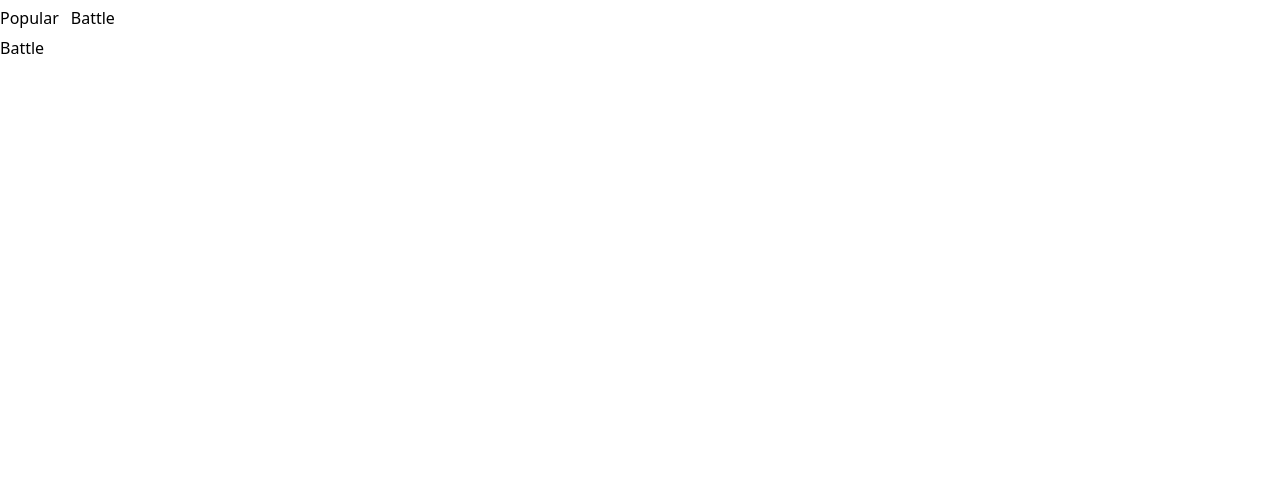
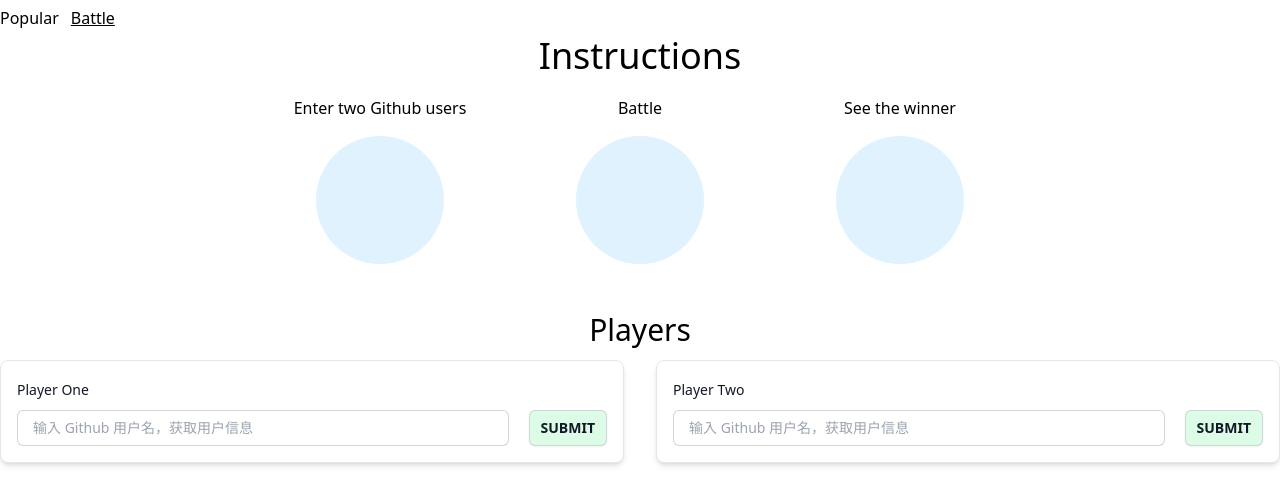
Before and after one commit to HarryPoint/fanxi-pro5, a React (Vite) app: page /#/battle in a window 1280 px wide. Shown: the top 504 px of the page. Built offline with nearby package versions, Linux system fonts and the light colour scheme.

Commit message:
feat: 添加battle页面

```diff
--- a/index.html
+++ b/index.html
@@ -5,7 +5,7 @@
     <link rel="icon" type="image/svg+xml" href="/vite.svg" />
     <meta name="viewport" content="width=device-width, initial-scale=1.0" />
     <title>Vite + React + TS</title>
-    <script src="https://at.alicdn.com/t/c/font_4635760_2wsy5ri3xk.js"></script>
+    <script src="//at.alicdn.com/t/c/font_4635760_5bg9r3s84ux.js"></script>
   </head>
   <body>
     <div id="root"></div>
--- a/package.json
+++ b/package.json
@@ -9,7 +9,7 @@
     "build-force": "vite build",
     "lint": "eslint . --ext ts,tsx --report-unused-disable-directives --max-warnings 0",
     "preview": "vite preview",
-    "pub": "gh-pages -d dist/"
+    "pub": "npm run build-force && gh-pages -d dist/"
   },
   "dependencies": {
     "axios": "^1.7.2",
--- a/src/App.tsx
+++ b/src/App.tsx
@@ -1,6 +1,7 @@
 import { Routes, Route, Outlet, Link } from "react-router-dom";
 import Home from "./pages/Home";
 import Battle from "./pages/Battle";
+import ActiveLink from "./components/ActiveLink";
 
 const App = () => {
   return (
@@ -25,10 +26,10 @@ function Layout() {
       <nav className="container mx-auto">
         <ul className="flex gap-3 leading-9">
           <li>
-            <Link to="/">Popular</Link>
+            <ActiveLink to="/">Popular</ActiveLink>
           </li>
           <li>
-            <Link to="/battle">Battle</Link>
+            <ActiveLink to="/battle">Battle</ActiveLink>
           </li>
         </ul>
       </nav>
--- /dev/null
+++ b/src/components/ActiveLink/index.tsx
@@ -0,0 +1,20 @@
+import { Link, LinkProps, useMatch, useResolvedPath } from "react-router-dom";
+
+function ActiveLink({ children, to, ...props }: LinkProps) {
+  const resolved = useResolvedPath(to);
+  const match = useMatch({ path: resolved.pathname, end: true });
+
+  return (
+    <div>
+      <Link
+        style={{ textDecoration: match ? "underline" : "none" }}
+        to={to}
+        {...props}
+      >
+        {children}
+      </Link>
+    </div>
+  );
+}
+
+export default ActiveLink;
--- a/src/pages/Battle.tsx
+++ b/src/pages/Battle.tsx
@@ -1,5 +1,65 @@
-const Battle = () => {
-  return <div>Battle</div>;
+import Icon from "../components/Icon";
+
+const BattleInput: React.FC<{ label: string }> = (props) => {
+  const { label } = props;
+  return (
+    <div className="bg-white p-4 rounded-lg shadow-md hover:shadow-lg transition-shadow duration-300 border">
+      <label className="text-sm font-medium leading-6 text-gray-900">
+        {label}
+      </label>
+      <div className="flex items-center mt-2">
+        <div className="relative w-full mr-3">
+          <input
+            type="text"
+            className="block w-full rounded-md border-0 py-1.5 pl-4 pr-6 text-gray-900 ring-1 ring-inset ring-gray-300 placeholder:text-gray-400 focus:ring-2 focus:ring-inset focus:ring-green-500 sm:text-sm sm:leading-6"
+            placeholder="输入 Github 用户名，获取用户信息"
+            defaultValue=""
+          />
+        </div>
+        <button
+          type="button"
+          className="ml-2 disabled:cursor-not-allowed disabled:opacity-50 bg-green-100 inline-flex items-center rounded-md px-3 py-2 text-sm font-semibold text-gray-900 shadow-sm ring-1 ring-inset ring-gray-300 hover:bg-green-200"
+        >
+          SUBMIT
+        </button>
+      </div>
+    </div>
+  );
+};
+
+const Battle: React.FC = () => {
+  return (
+    <div className="container mx-auto">
+      <div>
+        <h3 className="text-4xl text-center">Instructions</h3>
+        <div className="flex justify-center items-center gap-5 *:w-60 mt-5 text-center">
+          <div>
+            <p>Enter two Github users</p>
+            <div className="mt-4 mx-auto bg-sky-100 w-32 h-32 flex items-center justify-center rounded-full hover:scale-110 transition-transform duration-300">
+              <Icon type="icon-team" className="w-20 h-20 text-orange-600" />
+            </div>
+          </div>
+          <div>
+            <p>Battle</p>
+            <div className="mt-4 mx-auto bg-sky-100 w-32 h-32 flex items-center justify-center rounded-full hover:scale-110 transition-transform duration-300">
+              <Icon type="icon-send" className="w-20 h-20 text-orange-600" />
+            </div>
+          </div>
+          <div>
+            <p>See the winner</p>
+            <div className="mt-4 mx-auto bg-sky-100 w-32 h-32 flex items-center justify-center rounded-full hover:scale-110 transition-transform duration-300">
+              <Icon type="icon-trophy" className="w-20 h-20 text-orange-600" />
+            </div>
+          </div>
+        </div>
+        <h4 className="text-3xl text-center mt-12">Players</h4>
+        <div className="grid grid-cols-2 gap-8 py-3">
+          <BattleInput label="Player One"></BattleInput>
+          <BattleInput label="Player Two"></BattleInput>
+        </div>
+      </div>
+    </div>
+  );
 };
 
 export default Battle;
```
Also changed, not shown: src/index.css (+4 -4 lines).
